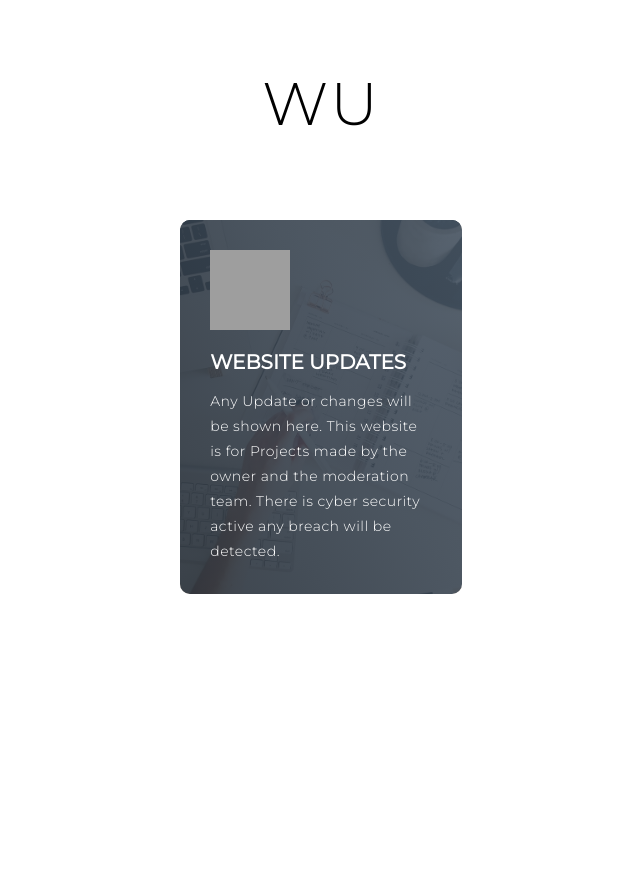
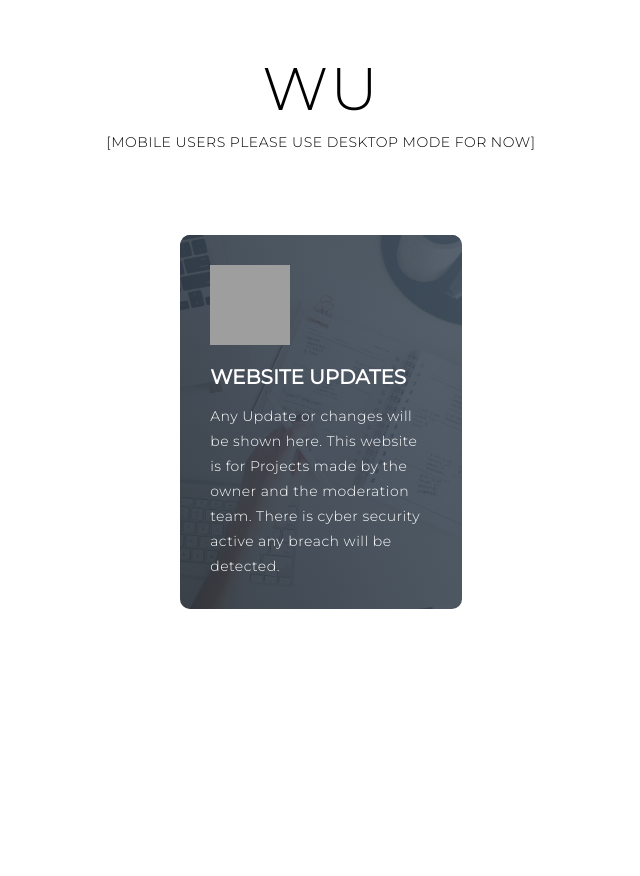
Before and after one commit to hollow12sk/CLOSED, a plain HTML site: page index.html in a window 1280 px wide. Shown: the part 860-1736 px from the top of the page, without its empty margins (319-959 px from the left). Drawn offline with Linux system fonts and the light colour scheme; grey boxes are pictures that could not be loaded; a script that the page names is missing.

Commit message:
Update index.html

```diff
--- a/index.html
+++ b/index.html
@@ -53,6 +53,7 @@
     <div class="services container">
       <div class="service-top">
         <h1 class="section-title">WU<span>
+          <p>[Mobile users please use desktop mode for now]</p>
       </div>
       <div class="service-bottom">
         <div class="service-item">
```
